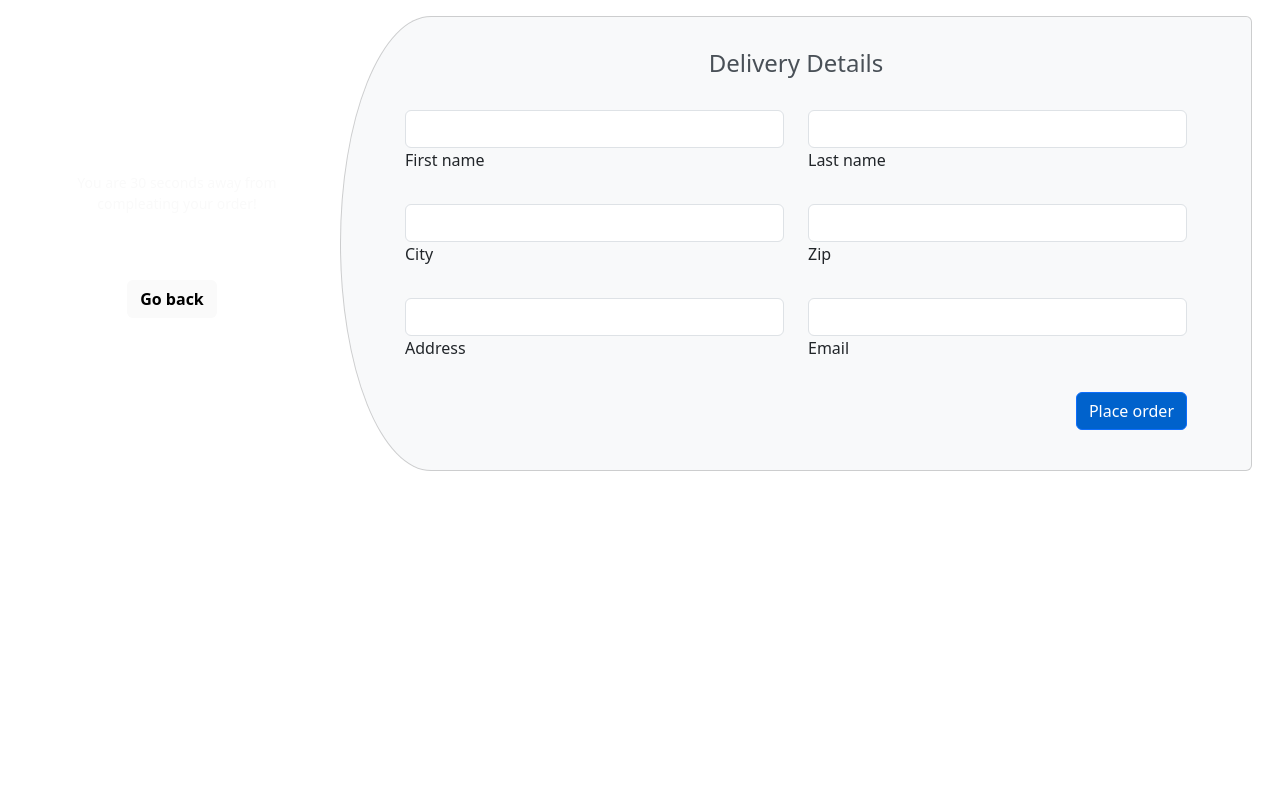
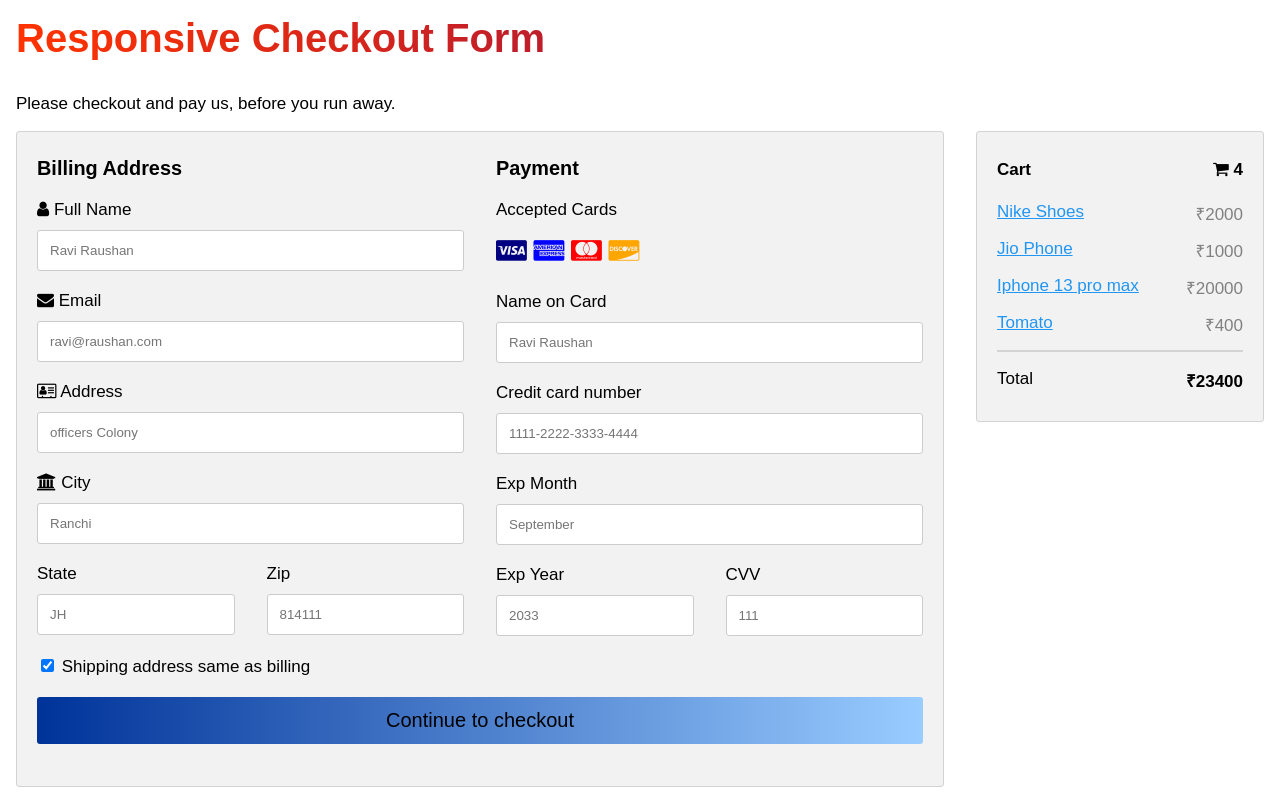
Before and after one commit to AleenThomas/Main-Project, a Django app: page /checkout/ in a window 1280 px wide. Before the commit the page ends 471 px from the top, so only its background shows below. Run offline with Django 4.2, Linux system fonts and the light colour scheme.

Commit message:
my_ordes complete

```diff
--- a/project/storeapp/admin.py
+++ b/project/storeapp/admin.py
@@ -1,5 +1,5 @@
 from django.contrib import admin
-from .models import Customer_Profile,Product,SellerDetails,Wishlist,CartItem,Category,Subcategory
+from .models import Customer_Profile,Product,SellerDetails,Wishlist,CartItem,Category,Subcategory,Order
 
 # Register your models here.
 admin.site.register(Customer_Profile)
@@ -9,3 +9,4 @@ admin.site.register(Wishlist)
 admin.site.register(CartItem)
 admin.site.register(Category)
 admin.site.register(Subcategory)
+admin.site.register(Order)
--- a/project/storeapp/urls.py
+++ b/project/storeapp/urls.py
@@ -38,6 +38,10 @@ urlpatterns = [
     path('homepage/', views.homepage, name='homepage'),
     path('paymenthandler/', views.paymenthandler, name='paymenthandler'),
     path('print_as_pdf/<str:cart_id>/', views.print_as_pdf, name='print_as_pdf'),
+    path('my_orders/',views.my_orders,name='my_orders'),
+    path('add_address/',views.add_address,name='add_address'),
+
+
     # path('delete_product/<int:product_id>/', views.delete_product, name='delete_product'),
 
 
--- a/project/storeapp/views.py
+++ b/project/storeapp/views.py
@@ -19,6 +19,8 @@ from django.contrib.auth.decorators import login_required
 from xhtml2pdf import pisa
 from django.http import HttpResponseRedirect
 from django.urls import reverse
+from datetime import datetime
+
 # from .models import booknow, On_payment
 
 
@@ -748,3 +750,51 @@ def print_as_pdf(request, cart_id):
     except CartItem.DoesNotExist:
         # Handle the case where the cart doesn't exist, doesn't belong to the user, or has no order
         return HttpResponse('Cart not found or does not belong to the user or has no valid order.')
+
+
+# def my_orders(request):
+#     # Assuming you have a user authentication system, get the current user
+#     user = request.user
+
+#     # Retrieve a list of orders for the current user
+#     orders = Order.objects.filter(user=user).order_by('-order_date')
+
+#     context = {
+#         'orders': orders,
+#         # 'product_fields': ['product_name', 'quantity', 'image', 'total_price'],
+# # Pass the list of orders to the template
+#     }
+
+
+
+#     return render(request, 'my_orders.html', context)
+
+
+def my_orders(request):
+    # Assuming you have a user authentication system, get the current user
+    user = request.user
+
+    # Get the current month and year
+    current_month = datetime.now().month
+    current_year = datetime.now().year
+
+    # Filter orders for the current month and year by default
+    orders = Order.objects.filter(
+        Q(user=user),
+        Q(order_date__month=current_month, order_date__year=current_year)
+    ).order_by('-order_date')
+
+    # If no orders are found for the current month, set a message
+    no_orders_message = None
+    if not orders:
+        no_orders_message = "No orders found for the current month."
+
+    context = {
+        'orders': orders,
+        'selected_month': f"{current_month}/{current_year}",
+        'no_orders_message': no_orders_message,
+    }
+
+    return render(request, 'my_orders.html', context)
+def add_address(request):
+    return render(request,'add_address.html')
--- a/project/template/checkout.html
+++ b/project/template/checkout.html
@@ -1,122 +1,212 @@
 {% load static %}
 <html>
   <head>
-        <link href="https://cdn.jsdelivr.net/npm/bootstrap@5.3.2/dist/css/bootstrap.min.css" rel="stylesheet" integrity="sha384-T3c6CoIi6uLrA9TneNEoa7RxnatzjcDSCmG1MXxSR1GAsXEV/Dwwykc2MPK8M2HN" crossorigin="anonymous">
-
-        <script src="https://cdn.jsdelivr.net/npm/bootstrap@5.3.2/dist/js/bootstrap.bundle.min.js" integrity="sha384-C6RzsynM9kWDrMNeT87bh95OGNyZPhcTNXj1NW7RuBCsyN/o0jlpcV8Qyq46cDfL" crossorigin="anonymous"></script>
-        <link rel="stylesheet" href="https://cdnjs.cloudflare.com/ajax/libs/font-awesome/5.15.1/css/all.min.css">
+    {% comment %} <link rel="stylesheet" href="{% static 'css/fontawesome.min.css' %}">
+    <link rel="stylesheet" href="https://cdn.jsdelivr.net/npm/@fortawesome/fontawesome-free@6.2.1/css/fontawesome.min.css" integrity="sha384-QYIZto+st3yW+o8+5OHfT6S482Zsvz2WfOzpFSXMF9zqeLcFV0/wlZpMtyFcZALm" crossorigin="anonymous"> {% endcomment %}
+    <link rel="stylesheet" href="https://cdnjs.cloudflare.com/ajax/libs/font-awesome/4.7.0/css/font-awesome.min.css">
 
 <style>
 
-
-            .gradient-custom {
-                background: -webkit-linear-gradient(left, #3931af, #00c6ff);
+  body {
+    font-family: Arial;
+    font-size: 17px;
+    padding: 8px;
 }
 
-                .card-custom {
-                border-bottom-left-radius: 10% 50%;
-                border-top-left-radius: 10% 50%;
-                background-color: #f8f9fa ;
+* {
+    box-sizing: border-box;
 }
 
-
-                .input-custom {
-                background-color: white ;
+h2 {
+    font-size: 40px;
+    background: linear-gradient(to left, #660066 0%, #ff3300 100%);
+    -webkit-background-clip: text;
+    -webkit-text-fill-color: transparent;
 }
 
-                .white-text {
-                color: hsl(52, 0%, 98%);
-                font-weight: 100 ;
-                font-size: 14px;
+.row {
+    display: -ms-flexbox;
+    /* IE10 */
+    display: flex;
+    -ms-flex-wrap: wrap;
+    /* IE10 */
+    flex-wrap: wrap;
+    margin: 0 -16px;
 }
 
-                .back-button {
-                background-color: hsl(52, 0%, 98%);
-                font-weight: 700;
-                color: black ;
-                margin-top: 50px ;
+.col-25 {
+    -ms-flex: 25%;
+    /* IE10 */
+    flex: 25%;
+}
+
+.col-50 {
+    -ms-flex: 50%;
+    /* IE10 */
+    flex: 50%;
+}
+
+.col-75 {
+    -ms-flex: 75%;
+    /* IE10 */
+    flex: 75%;
+}
+
+.col-25,
+.col-50,
+.col-75 {
+    padding: 0 16px;
+}
+
+.container {
+    background-color: #f2f2f2;
+    padding: 5px 20px 15px 20px;
+    border: 1px solid lightgrey;
+    border-radius: 3px;
+}
+
+input[type=text] {
+    width: 100%;
+    margin-bottom: 20px;
+    padding: 12px;
+    border: 1px solid #ccc;
+    border-radius: 3px;
+}
+
+label {
+    margin-bottom: 10px;
+    display: block;
+}
+
+.icon-container {
+    margin-bottom: 20px;
+    padding: 7px 0;
+    font-size: 24px;
+}
+
+.btn {
+    background: linear-gradient(to left, #99ccff 0%, #003399 100%);
+    color: black;
+    padding: 12px;
+    margin: 10px 0;
+    border: none;
+    width: 100%;
+    border-radius: 3px;
+    cursor: pointer;
+    font-size: 20px;
+}
+
+.btn:hover {
+    background: linear-gradient(to left, #003399 0%, #99ccff 100%);
+}
+
+a {
+    color: #2196F3;
+}
+
+hr {
+    border: 1px solid lightgrey;
+}
+
+span.price {
+    float: right;
+    color: grey;
+}
+
+/* Responsive layout - when the screen is less than 800px wide, make the two columns stack on top of each other instead of next to each other (also change the direction - make the "cart" column go on top) */
+@media (max-width: 800px) {
+    .row {
+        flex-direction: column-reverse;
+    }
+
+    .col-25 {
+        margin-bottom: 20px;
+    }
 }
 </style>
   </head>
-</html>
   <body>
 
-    <div class="row mt-3 mx-3" style="margin-top:25px ;">
-        <div class="col-md-3">
-          <div style="margin-top: 50px; margin-left: 10px;" class="text-center">
-            <i id="animationDemo" data-mdb-animation="slide-right" data-mdb-toggle="animation"
-              data-mdb-animation-reset="true" data-mdb-animation-start="onScroll"
-              data-mdb-animation-on-scroll="repeat" class="fas fa-3x fa-shipping-fast text-white"></i>
-            <h3 class="mt-3 text-white">Welcome</h3>
-            <p class="white-text">You are 30 seconds away from compleating your order!</p>
-          </div>
-          <div class="text-center">
-            <button type="submit" class="btn btn-white btn-rounded back-button">Go back</button>
-          </div>
 
 
+<h2>Responsive Checkout Form</h2>
+<p>Please checkout and pay us, before you run away.</p>
+<div class="row">
+    <div class="col-75">
+        <div class="container">
+            <form action="/action_page.php">
+
+                <div class="row">
+                    <div class="col-50">
+                        <h3>Billing Address</h3>
+                        <label for="fname"><i class="fa fa-user"></i> Full Name</label>
+                        <input type="text" id="fname" name="firstname" placeholder="Ravi Raushan">
+                        <label for="email"><i class="fa fa-envelope"></i> Email</label>
+                        <input type="text" id="email" name="email" placeholder="ravi@raushan.com">
+                        <label for="adr"><i class="fa fa-address-card-o"></i> Address</label>
+                        <input type="text" id="adr" name="address" placeholder="officers Colony">
+                        <label for="city"><i class="fa fa-institution"></i> City</label>
+                        <input type="text" id="city" name="city" placeholder="Ranchi">
+
+                        <div class="row">
+                            <div class="col-50">
+                                <label for="state">State</label>
+                                <input type="text" id="state" name="state" placeholder="JH">
                             </div>
-        <div class="col-md-9 justify-content-center">
-          <div class="card card-custom pb-4">
-            <div class="card-body mt-0 mx-5">
-              <div class="text-center mb-3 pb-2 mt-3">
-                <h4 style="color: #495057 ;">Delivery Details</h4>
-              </div>
-
-              <form class="mb-0">
-
-                <div class="row mb-4">
-                  <div class="col">
-                    <div class="form-outline">
-                      <input type="text" id="form9Example1" class="form-control input-custom" />
-                      <label class="form-label" for="form9Example1">First name</label>
-                    </div>
-                  </div>
-                  <div class="col">
-                    <div class="form-outline">
-                      <input type="text" id="form9Example2" class="form-control input-custom" />
-                      <label class="form-label" for="form9Example2">Last name</label>
-                    </div>
-                  </div>
-                </div>
-                <div class="row mb-4">
-                  <div class="col">
-                    <div class="form-outline">
-                      <input type="text" id="form9Example3" class="form-control input-custom" />
-                      <label class="form-label" for="form9Example3">City</label>
-                    </div>
-                  </div>
-                  <div class="col">
-                    <div class="form-outline">
-                      <input type="text" id="form9Example4" class="form-control input-custom" />
-                      <label class="form-label" for="form9Example4">Zip</label>
-                    </div>
-                  </div>
-                </div>
-                <div class="row mb-4">
-                  <div class="col">
-                    <div class="form-outline">
-                      <input type="text" id="form9Example6" class="form-control input-custom" />
-                      <label class="form-label" for="form9Example6">Address</label>
-                    </div>
-                  </div>
-                  <div class="col">
-                    <div class="form-outline">
-                      <input type="email" id="typeEmail" class="form-control input-custom" />
-                      <label class="form-label" for="typeEmail">Email</label>
+                            <div class="col-50">
+                                <label for="zip">Zip</label>
+                                <input type="text" id="zip" name="zip" placeholder="814111">
                             </div>
                         </div>
                     </div>
 
-                <div class="float-end ">
-                  <!-- Submit button -->
-                  <a href="{% url "homepage" %}"><button type="submit" class="btn btn-primary btn-rounded"
-                    style="background-color: #0062CC ;">Place order</button></a>
+                    <div class="col-50">
+                        <h3>Payment</h3>
+                        <label for="fname">Accepted Cards</label>
+                        <div class="icon-container">
+                            <i class="fa fa-cc-visa" style="color:navy;"></i>
+                            <i class="fa fa-cc-amex" style="color:blue;"></i>
+                            <i class="fa fa-cc-mastercard" style="color:red;"></i>
+                            <i class="fa fa-cc-discover" style="color:orange;"></i>
+                        </div>
+                        <label for="cname">Name on Card</label>
+                        <input type="text" id="cname" name="cardname" placeholder="Ravi Raushan">
+                        <label for="ccnum">Credit card number</label>
+                        <input type="text" id="ccnum" name="cardnumber" placeholder="1111-2222-3333-4444">
+                        <label for="expmonth">Exp Month</label>
+                        <input type="text" id="expmonth" name="expmonth" placeholder="September">
+                        <div class="row">
+                            <div class="col-50">
+                                <label for="expyear">Exp Year</label>
+                                <input type="text" id="expyear" name="expyear" placeholder="2033">
+                            </div>
+                            <div class="col-50">
+                                <label for="cvv">CVV</label>
+                                <input type="text" id="cvv" name="cvv" placeholder="111">
+                            </div>
+                        </div>
                     </div>
 
+                </div>
+                <label>
+                    <input type="checkbox" checked="checked" name="sameadr"> Shipping address same as billing
+                </label>
+                <input type="submit" value="Continue to checkout" class="btn">
             </form>
         </div>
     </div>
+    <div class="col-25">
+        <div class="container">
+            <h4>Cart <span class="price" style="color:black"><i class="fa fa-shopping-cart"></i> <b>4</b></span></h4>
+            <p><a href="#">Nike Shoes </a> <span class="price">₹2000</span></p>
+            <p><a href="#">Jio Phone</a> <span class="price">₹1000</span></p>
+            <p><a href="#">Iphone 13 pro max</a> <span class="price">₹20000</span></p>
+            <p><a href="#">Tomato</a> <span class="price">₹400</span></p>
+            <hr>
+            <p>Total <span class="price" style="color:black"><b>₹23400</b></span></p>
         </div>
     </div>
+</div>
+{% comment %} <script src="	https://cdnjs.cloudflare.com/ajax/libs/font-awesome/4.7.0/css/font-awesome.min.css"></script> {% endcomment %}
 </body>
+</html>
--- a/project/template/custprofile.html
+++ b/project/template/custprofile.html
@@ -117,9 +117,9 @@
             <p class="mb-0"><b>Hello!</b></p>
         </div>
         <div class="list-group mt-3 flex-grow-1">
-            <a href="#" class="list-group-item list-group-item-action mb-2">My Addresses</a>
+            <a href="{% url "add_address" %}" class="list-group-item list-group-item-action mb-2">My Addresses</a>
             <a href="#" class="list-group-item list-group-item-action mb-2">My Gifts</a>
-            <a href="#" class="list-group-item list-group-item-action mb-2">Payments</a>
+            <a href="{% url "my_orders" %}" class="list-group-item list-group-item-action mb-2">My Orders</a>
             <!-- Add more sidebar items as needed -->
         </div>
     </div>
```
Also changed, not shown: project/template/add_address.html (added, +56 -0 lines), project/template/my_orders.html (+261 -0 lines), project/db.sqlite3. Lines whose indentation alone changed are shown as unchanged.
